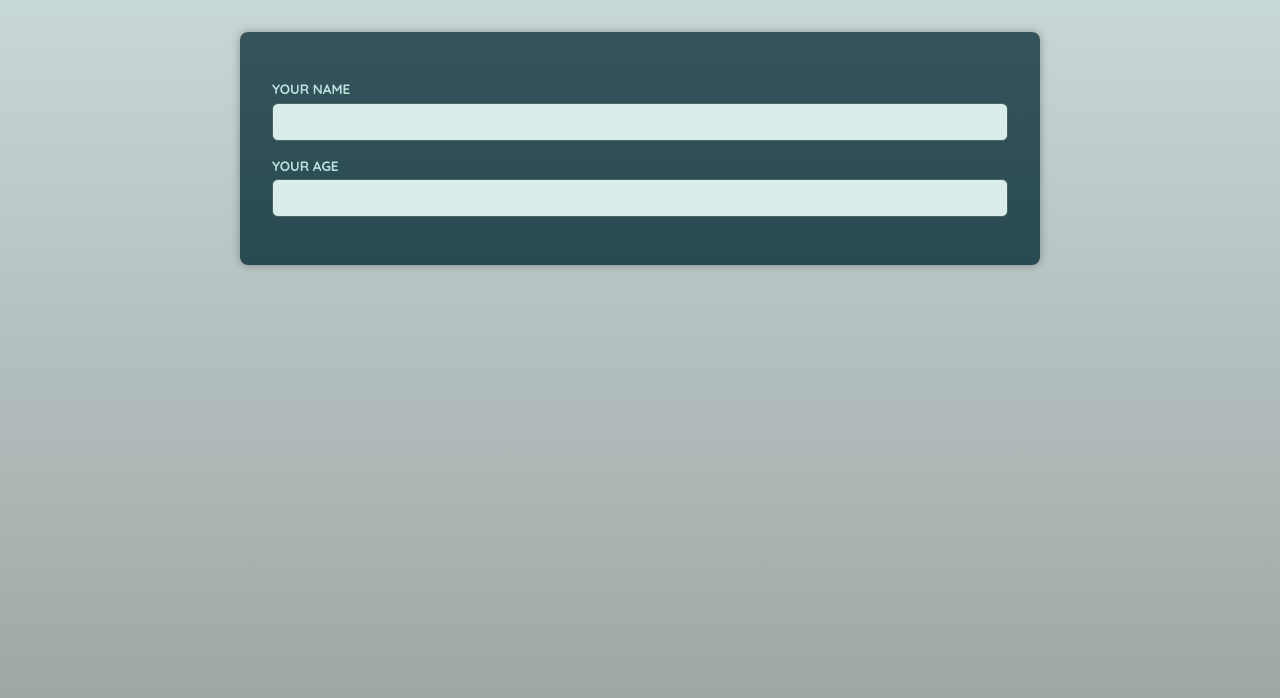
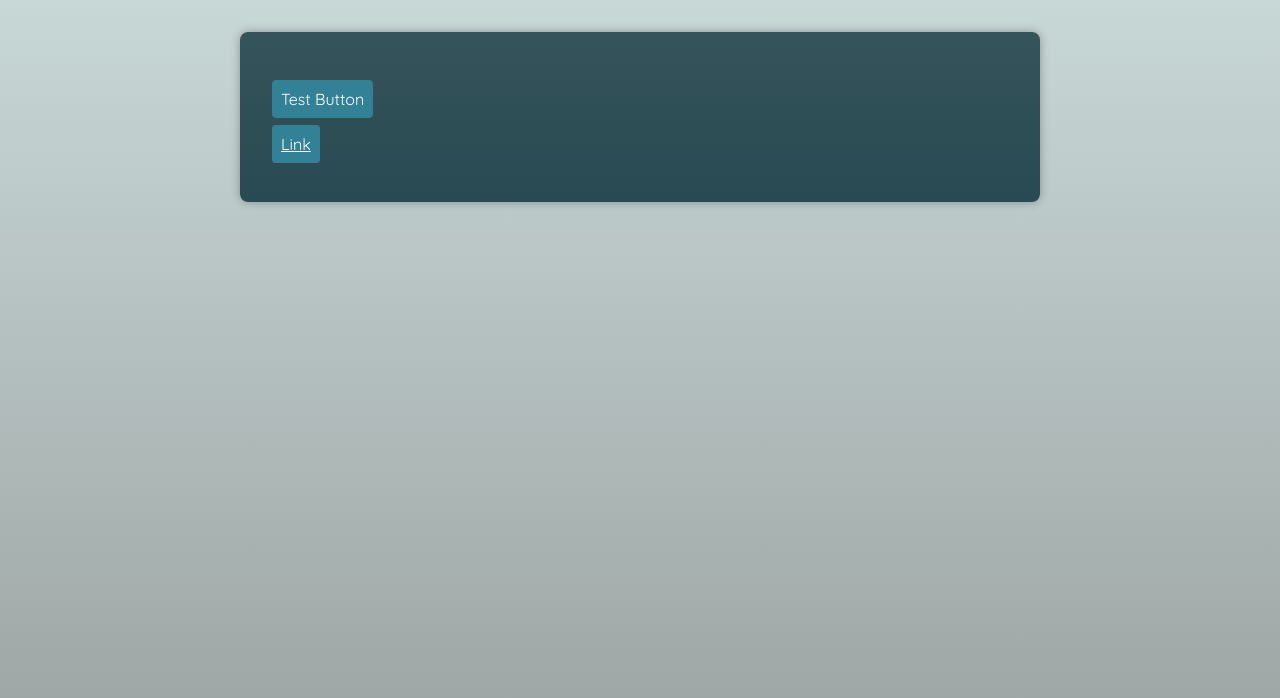
Before and after one commit to anhcu6868/advanced-components-typescript, a React (Vite) app: page / in a window 1280 px wide. Shown: the top 698 px of the page. Built offline with nearby package versions, Linux system fonts and the light colour scheme; a web font is replaced by a local one.

Commit message:
Building a Wrapper Component That Renders Different Elements

```diff
--- a/src/App.tsx
+++ b/src/App.tsx
@@ -1,9 +1,19 @@
-import Input from "./components/Input"
+import Button from "./components/Button"
 function App() {
   return (
     <main>
-      <Input id="name" label="Your name" type="text" />
-      <Input id="age" label="Your age" type="number" />
+      {/* <Input id="name" label="Your name" type="text" />
+      <Input id="age" label="Your age" type="number" /> */}
+
+      <p>
+        <Button el="button">Test Button</Button>
+      </p>
+
+      <p>
+        <Button el="anchor" href="https://www.vlu.edu.vn/" target="_blank">
+          Link
+        </Button>
+      </p>
     </main>
   )
 }
--- /dev/null
+++ b/src/components/Button.tsx
@@ -0,0 +1,19 @@
+import type { ComponentPropsWithoutRef } from "react"
+
+type ButtonProps = {
+  el: "button"
+} & ComponentPropsWithoutRef<"button">
+
+type AnchorProps = {
+  el: "anchor"
+} & ComponentPropsWithoutRef<"a">
+
+const Button = (props: ButtonProps | AnchorProps) => {
+  //   const { el, ...otherProps } = props
+  if (props.el === "anchor") {
+    return <a className="button" {...props}></a>
+  }
+  return <button className="button" {...props}></button>
+}
+
+export default Button
```
